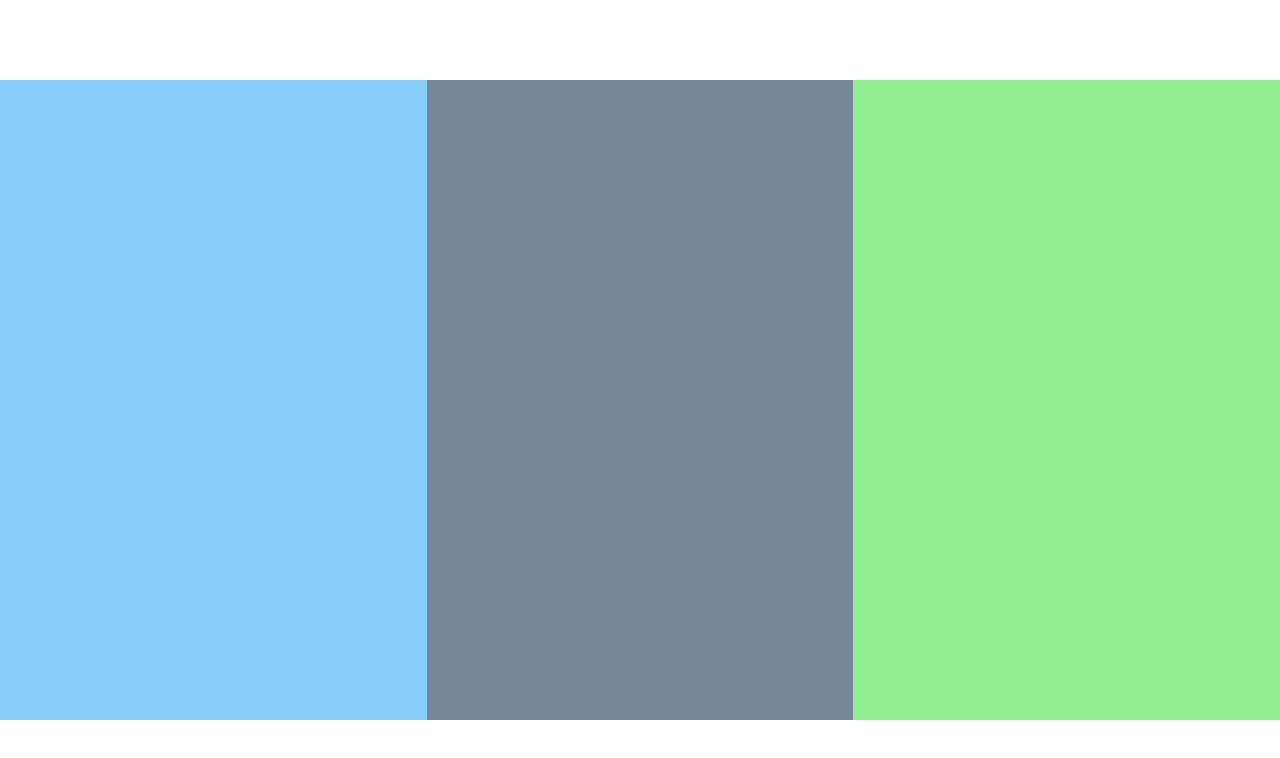
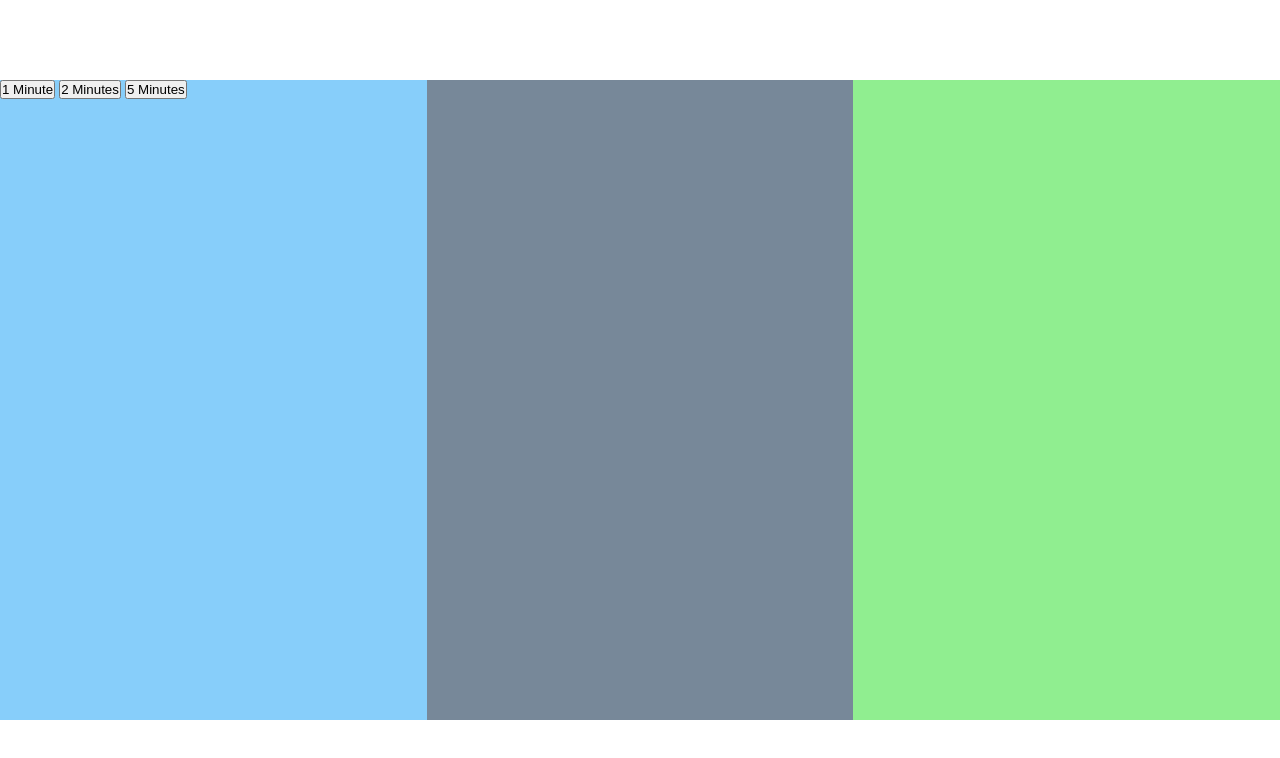
Before and after one commit to 3r7k/MeditationApp, a plain HTML site: page index.html in a window 1280 px wide. Drawn offline with Linux system fonts and the light colour scheme.

Commit message:
created time buttons

```diff
--- a/index.html
+++ b/index.html
@@ -10,7 +10,11 @@
   </head>
   <body>
     <div class="app">
-      <div class="time-select"></div>
+      <div class="time-select">
+        <button data-time="60">1 Minute</button>
+        <button data-time="120">2 Minutes</button>
+        <button data-time="300">5 Minutes</button>
+      </div>
       <div class="player-container"></div>
       <div class="sound-picker"></div>
     </div>
```
